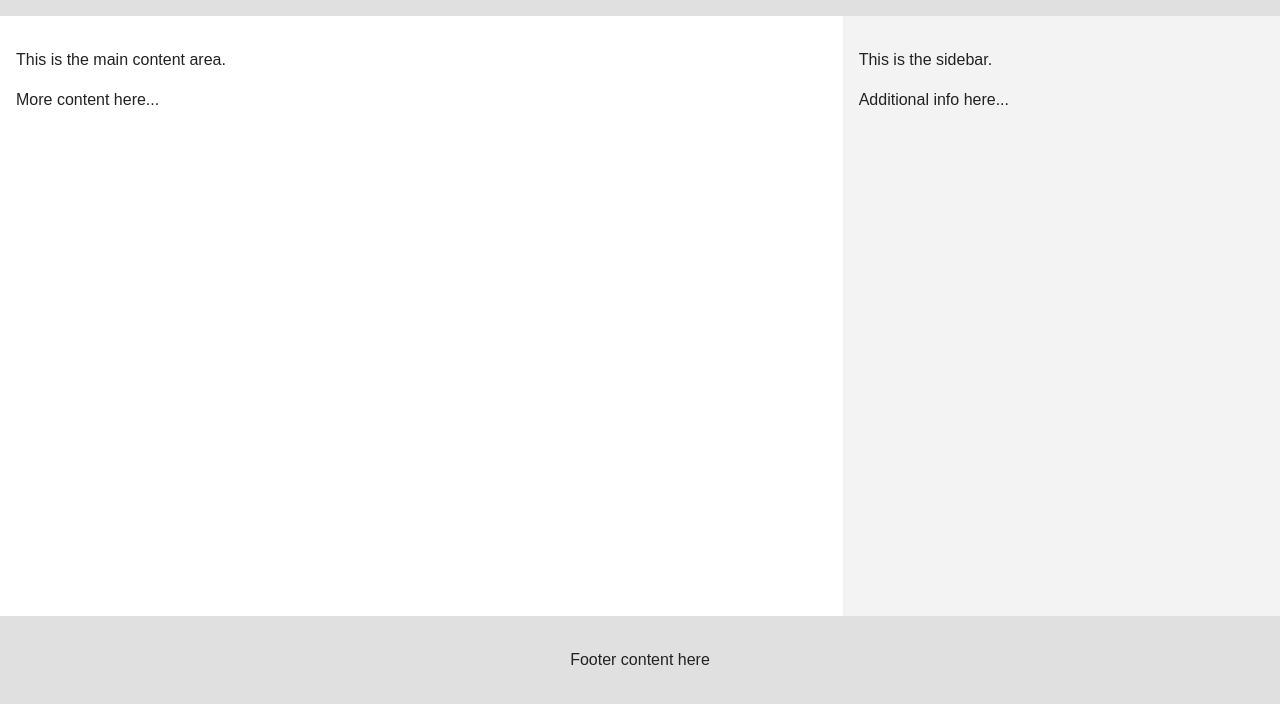
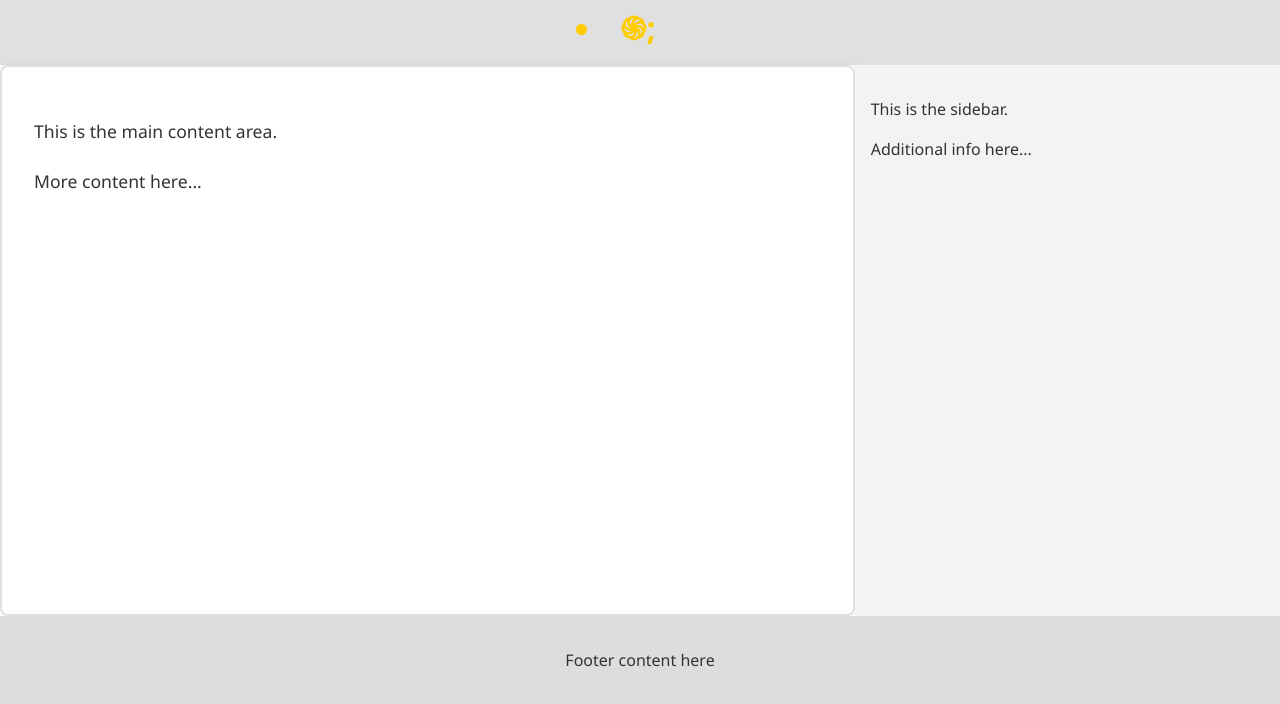
Before and after one commit to JJAMES-hub/alx_html_css, a plain HTML site: page css_basic/tweets.html in a window 1280 px wide. Shown: the part 96-800 px from the top of the page. Drawn offline with Linux system fonts and the light colour scheme.

Commit message:
added the logo

```diff
--- a/css_basic/base.css
+++ b/css_basic/base.css
@@ -52,3 +52,57 @@ aside {
   overflow-y: auto;
   background-color: #f3f3f3;
 }
+/* General page style */
+body {
+  background-color: #fefefe;
+  color: #333;
+  font-family: 'Segoe UI', Tahoma, Geneva, Verdana, sans-serif;
+}
+
+/* Header with horizontal nav */
+header ul {
+  list-style: none;
+  display: flex;
+  align-items: center;
+  padding: 1em;
+  margin: 0;
+  background-color: #004466;
+  color: white;
+}
+
+header li {
+  margin-right: 1.5em;
+  font-weight: bold;
+}
+
+/* Logo style */
+.logo {
+  font-size: 2em;
+  color: #ffcc00;
+}
+
+/* Footer */
+footer {
+  background-color: #ddd;
+  padding: 1em;
+  text-align: center;
+}
+
+/* Article customization */
+article {
+  background-color: #ffffff;
+  border: 2px solid #e0e0e0;
+  border-radius: 8px;
+  padding: 2em;
+  box-shadow: 0 0 10px rgba(0,0,0,0.05);
+}
+
+article h2 {
+  color: #0066cc;
+  margin-top: 0;
+}
+
+article p {
+  font-size: 1.1em;
+  line-height: 1.8;
+}
--- a/css_basic/styles.css
+++ b/css_basic/styles.css
@@ -35,3 +35,57 @@ aside {
   overflow-y: auto;
   background-color: #f3f3f3;
 }
+/* General page style */
+body {
+  background-color: #fefefe;
+  color: #333;
+  font-family: 'Segoe UI', Tahoma, Geneva, Verdana, sans-serif;
+}
+
+/* Header with horizontal nav */
+header ul {
+  list-style: none;
+  display: flex;
+  align-items: center;
+  padding: 1em;
+  margin: 0;
+  background-color: #004466;
+  color: white;
+}
+
+header li {
+  margin-right: 1.5em;
+  font-weight: bold;
+}
+
+/* Logo style */
+.logo {
+  font-size: 2em;
+  color: #ffcc00;
+}
+
+/* Footer */
+footer {
+  background-color: #ddd;
+  padding: 1em;
+  text-align: center;
+}
+
+/* Article customization */
+article {
+  background-color: #ffffff;
+  border: 2px solid #e0e0e0;
+  border-radius: 8px;
+  padding: 2em;
+  box-shadow: 0 0 10px rgba(0,0,0,0.05);
+}
+
+article h2 {
+  color: #0066cc;
+  margin-top: 0;
+}
+
+article p {
+  font-size: 1.1em;
+  line-height: 1.8;
+}
--- a/css_basic/tweets.html
+++ b/css_basic/tweets.html
@@ -10,9 +10,9 @@
 <body>
   <header>
     <h1>My Website</h1>
-  </header>
-
-  <main>
+    <li class="logo">&#1421;;</li>
+</header>
+<main>
     <article>
       <p>This is the main content area.</p>
       <p>More content here...</p>
```
